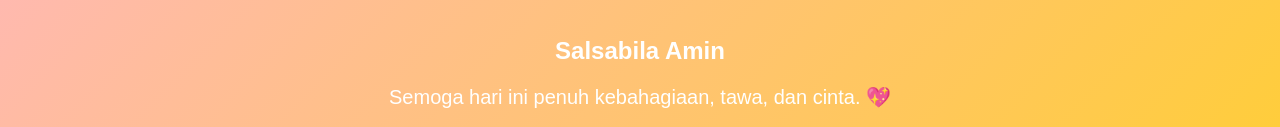
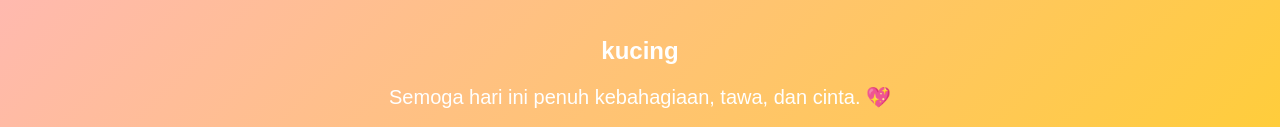
Before and after one commit to dimashaqarinal-ship-it/website-ulangtahun, a plain HTML site: page index.html in a window 1280 px wide. Shown: the part 224-351 px from the top of the page. Drawn offline with Linux system fonts and the light colour scheme.

Commit message:
ulangtahun

```diff
--- a/index.html
+++ b/index.html
@@ -10,7 +10,7 @@
 
     <div class="container">
         <h1>🎂 Happy Birthday 🎂</h1>
-        <h2>Salsabila Amin</h2>
+        <h2>kucing</h2>
         <p>Semoga hari ini penuh kebahagiaan, tawa, dan cinta. 💖</p>
 
         <button id="btn">Klik sini ya 🎁</button>
```
